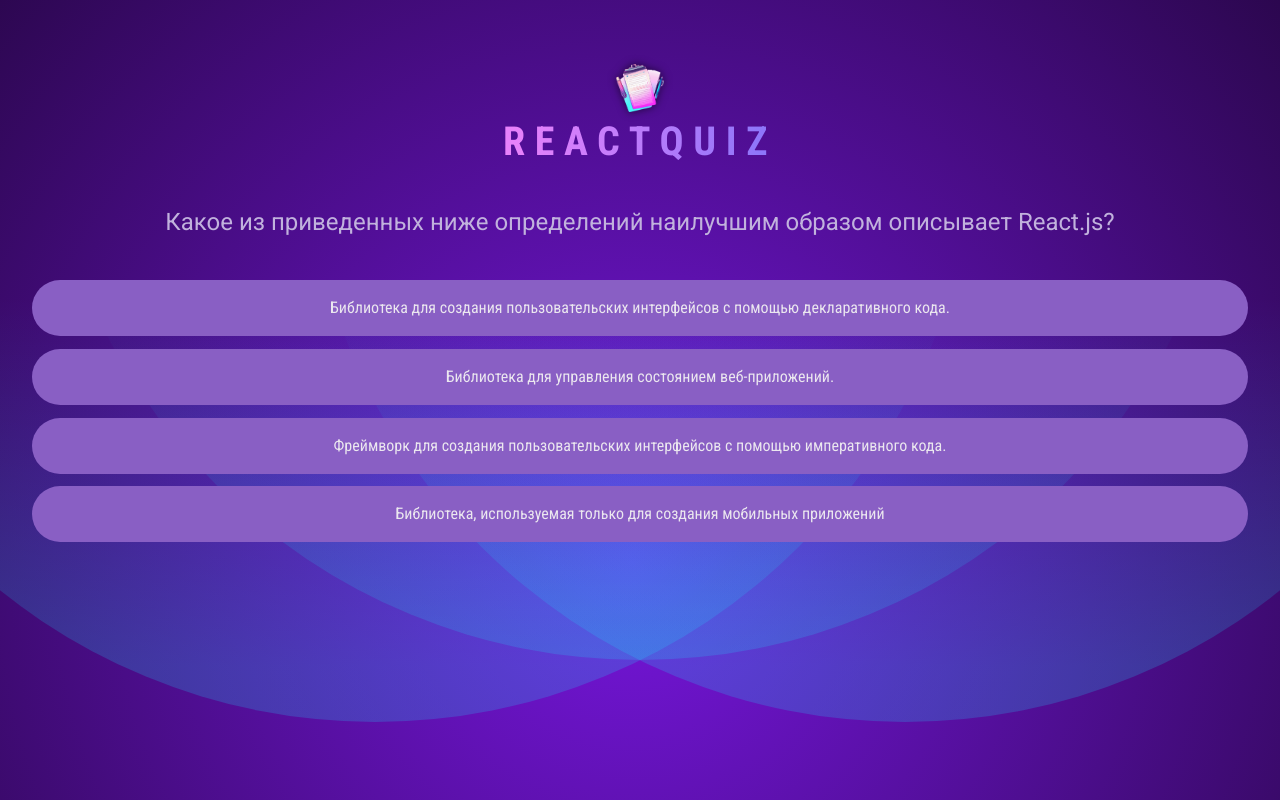
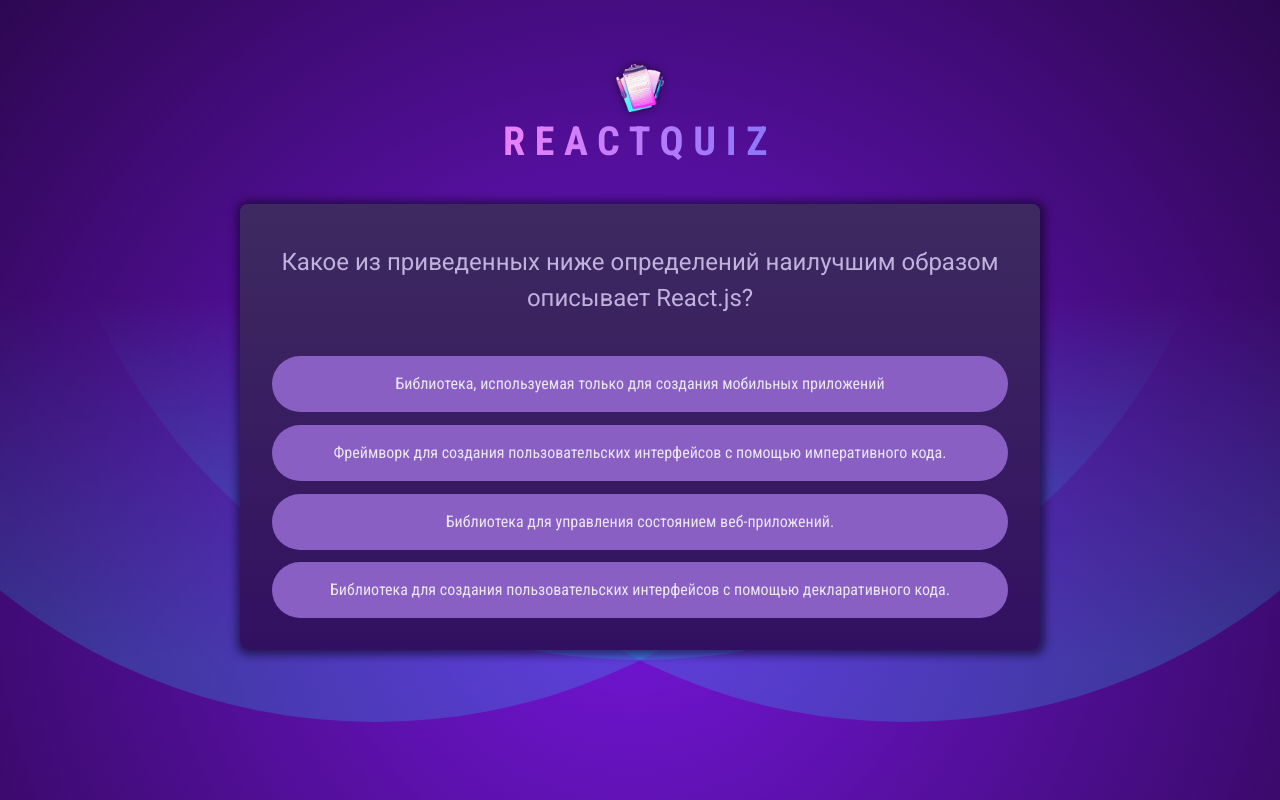
Before and after one commit to GeKtoRiX/projectQuiz, a React (Vite) app: page / in a window 1280 px wide. Built offline with nearby package versions, Linux system fonts and the light colour scheme.

Commit message:
added end quiz logic

```diff
--- a/src/components/Quiz.jsx
+++ b/src/components/Quiz.jsx
@@ -1,23 +1,41 @@
 import { useState } from 'react';
 import QUESTIONS from '@/data/questions.js';
+import quizCompleteImg from '@/assets/img/quiz-complete.png';
 
 export default function Quiz() {
   // Ответы пользователя.
   const [userAnswer, setUserAnswer] = useState([]);
   // Функция обработки ответа пользователя.
   function handleSelectAnswer(selectedAnswer) {
+    // Добавление ответа пользователя в массив ответов.(Ренрендер).
     setUserAnswer((prevUserAnswers) => {
       return [...prevUserAnswers, selectedAnswer];
     });
   }
   // Индекс текущего вопроса.
   const activeQuestionIndex = userAnswer.length;
+  // Проверка окончания вопросов.
+  const quizIsComplete = activeQuestionIndex === QUESTIONS.length;
+
+  if (quizIsComplete) {
+    return (
+      <div id='summary'>
+        <img src={quizCompleteImg} alt='Trophy Icon' />
+        <h2>Quiz Completed</h2>
+      </div>
+    );
+  }
+
+  // Перемешанный массив ответов текущего вопроса.
+  const shuffledAnswers = [...QUESTIONS[activeQuestionIndex].answers];
+  shuffledAnswers.sort(() => Math.random() - 0.5);
 
   return (
+    <div id='quiz'>
       <div id='question'>
         <h2>{QUESTIONS[activeQuestionIndex].text}</h2>
         <ul id='answers'>
-        {QUESTIONS[activeQuestionIndex].answers.map((answer) => {
+          {shuffledAnswers.map((answer) => {
             return (
               <li key={answer} className='answer'>
                 <button
@@ -32,5 +50,6 @@
           })}
         </ul>
       </div>
+    </div>
   );
 }
```
Lines whose indentation alone changed are shown as unchanged.
